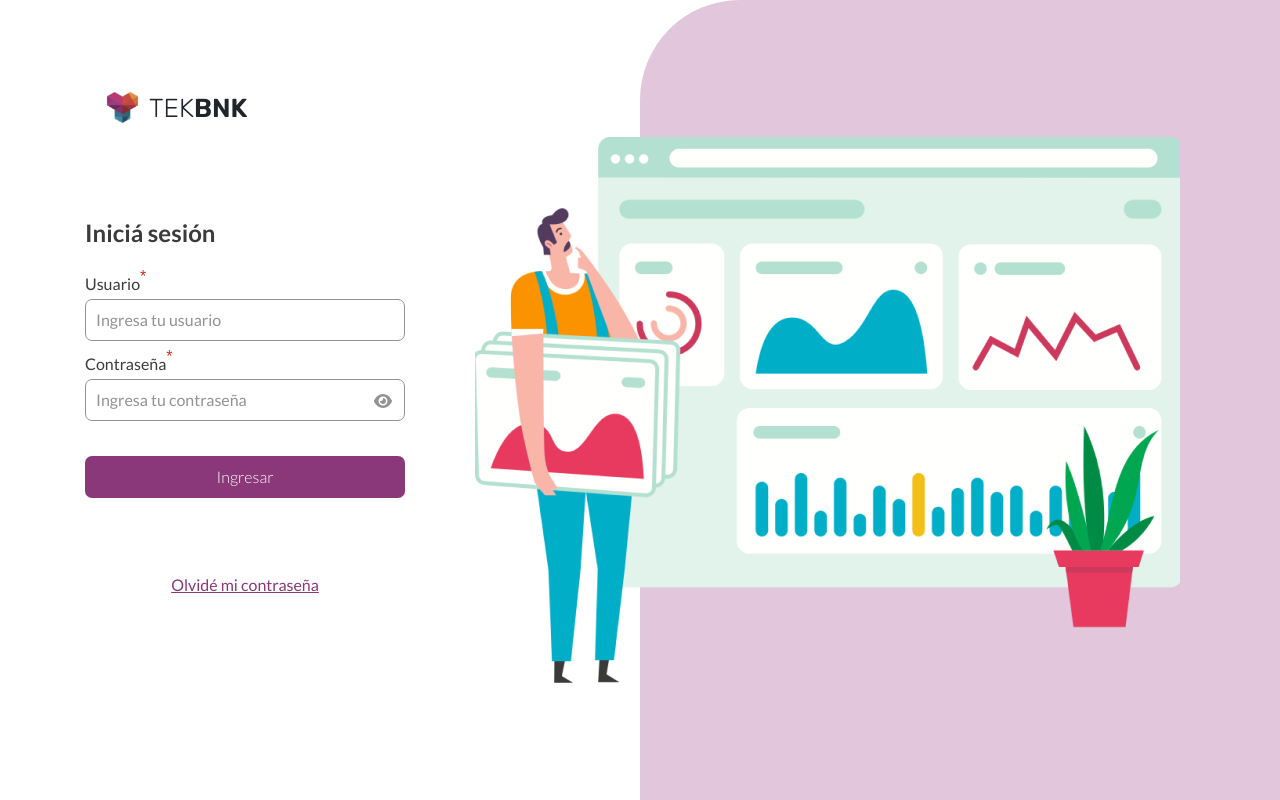
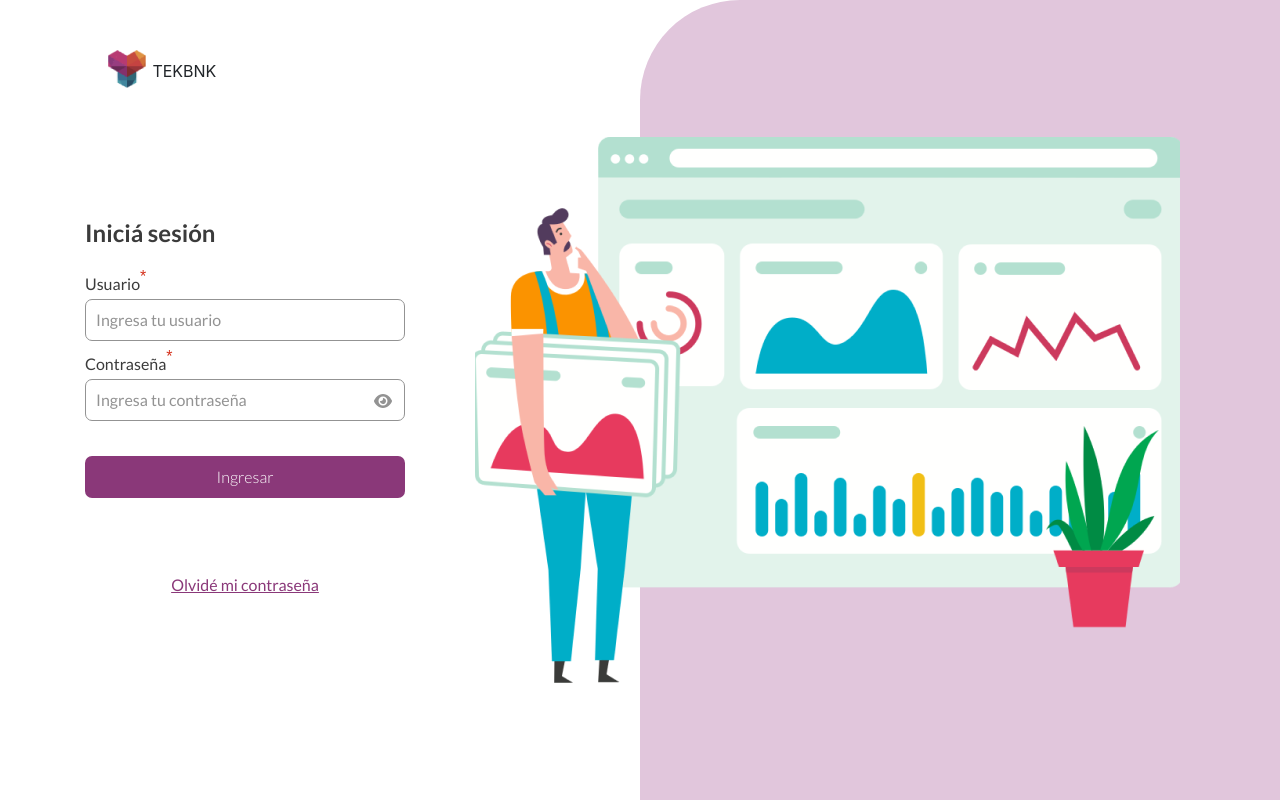
Before and after one commit to francocalluso/tekBNK-test, a React (Create React App) app: page / in a window 1280 px wide. Built offline with nearby package versions, Linux system fonts and the light colour scheme.

Commit message:
resizing de logo

```diff
--- a/src/topBar.css
+++ b/src/topBar.css
@@ -7,28 +7,11 @@
   display: flex;
   flex-direction: row;
   align-items: center;
-  justify-content: center;
-  position: relative;
-  margin-top: 30px;
-}
-
-.txtLogoTek {
-  font-family: "Rubik", sans-serif;
-  font-weight: 300;
-  font-size: 26px;
-  line-height: 30.81px;
-  padding: 0 0 0 6px;
-}
-.txtLogoBNK {
-  font-family: "Rubik", sans-serif;
-  font-weight: 600;
-  font-size: 26px;
-  line-height: 30.81px;
+  transform: translateY(-10px);
 }
 
 .logo {
-  height: 40.69px;
-  width: 40.69px;
+  width: 50px;
   transform: translateY(-10px);
 }
 
```
